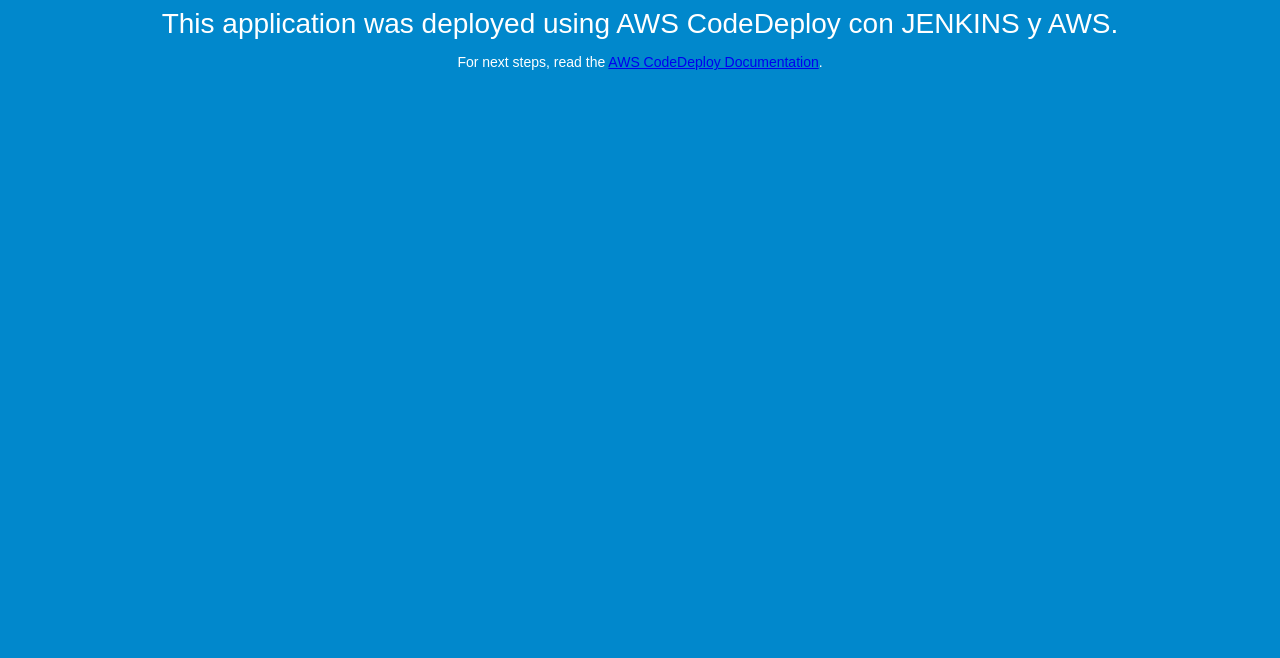
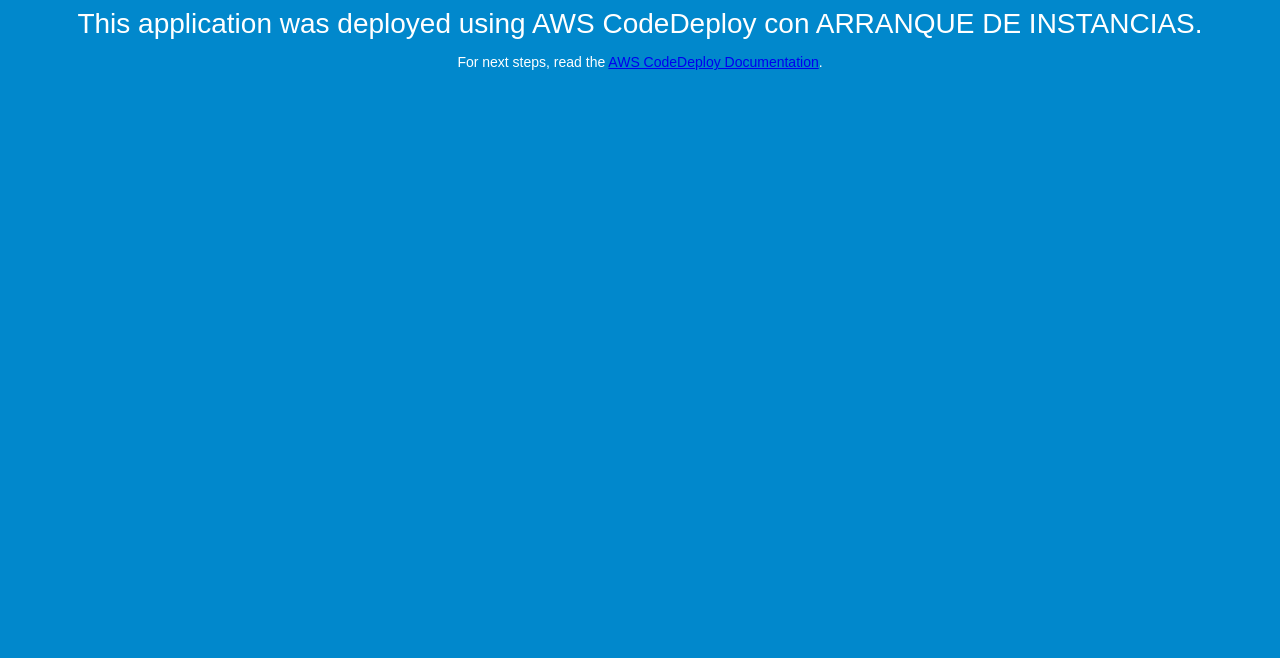
Before and after one commit to isaacpe/SampleApp_Linux, a plain HTML site: page index.html in a window 1280 px wide. Shown: the part 142-800 px from the top of the page. Drawn offline with Linux system fonts and the light colour scheme.

Commit message:
con arranque

```diff
--- a/index.html
+++ b/index.html
@@ -27,7 +27,7 @@
 <body>
   <div align="center">
     <h1>Congratulations  ISAAC PEREZ</h1>
-    <h2>This application was deployed using AWS CodeDeploy con JENKINS y AWS.</h2>
+    <h2>This application was deployed using AWS CodeDeploy con ARRANQUE DE INSTANCIAS.</h2>
     <p>For next steps, read the <a href="http://aws.amazon.com/documentation/codedeploy">AWS CodeDeploy Documentation</a>.</p>
   </div>
 </body>
```
